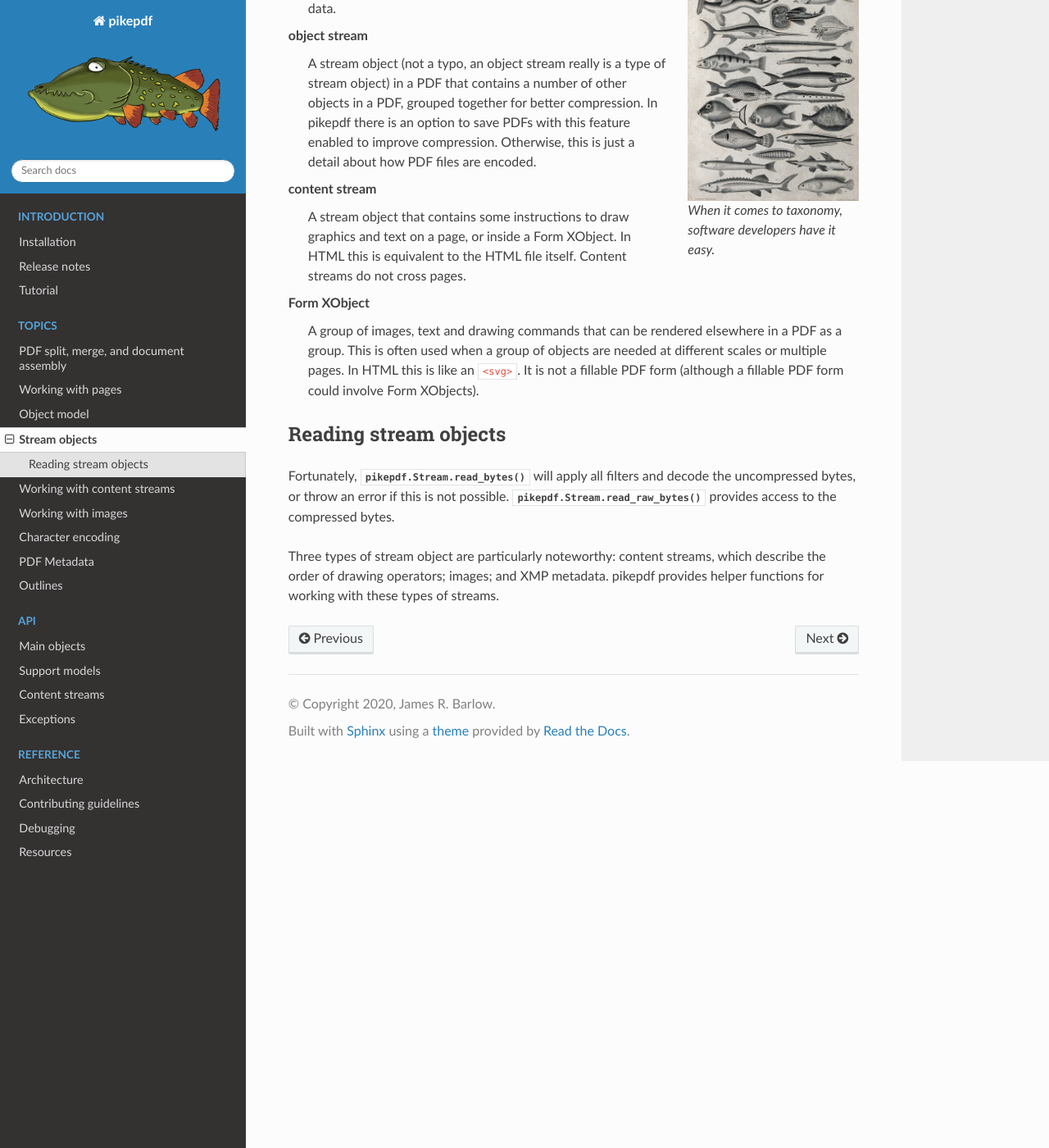
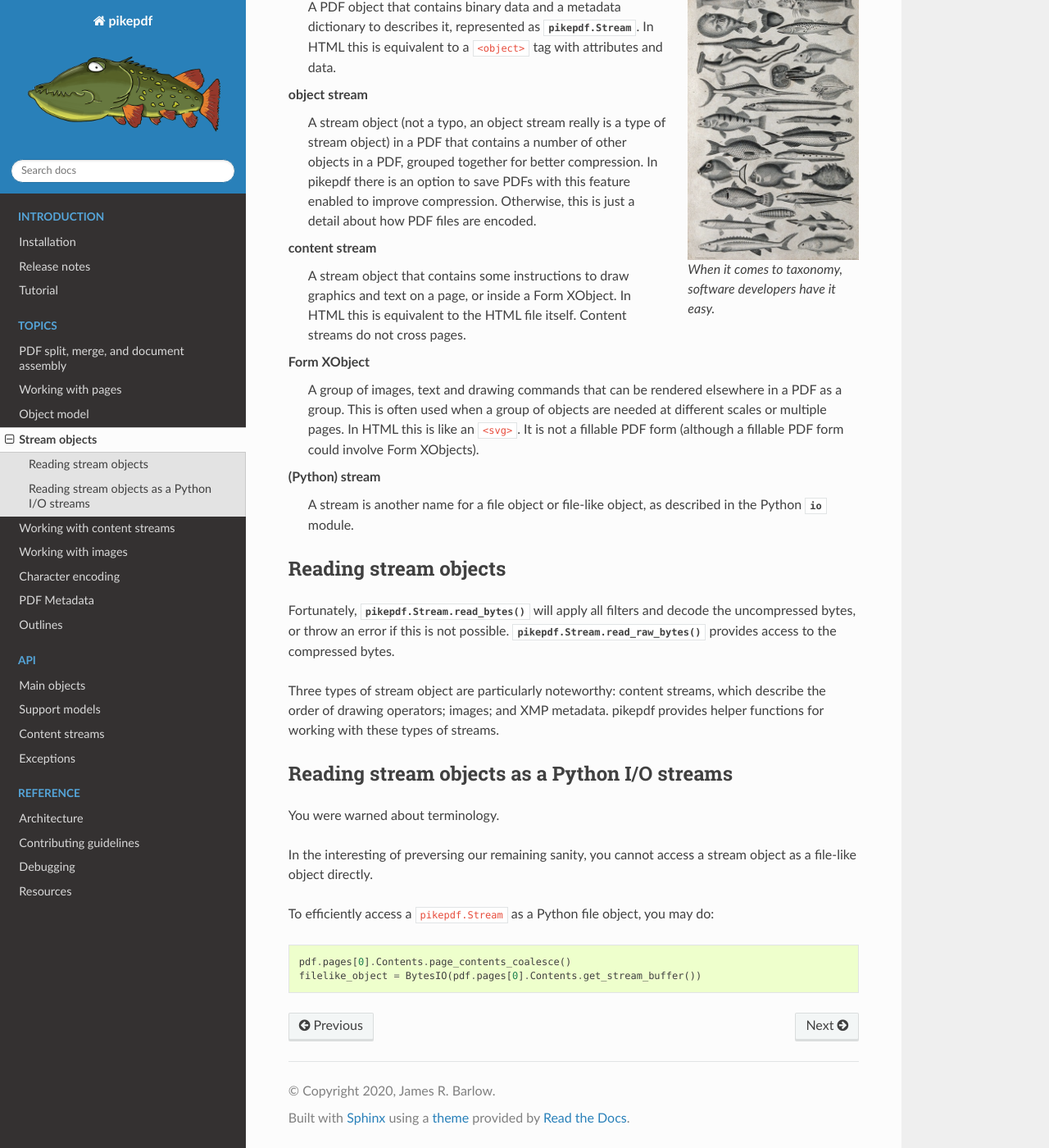
Before and after one commit to pikepdf/pikepdf, a Sphinx documentation site: the page built from docs/topics/streams.rst, in a window 1280 px wide and 1400 px high, scrolled down 507 px. Shown: the whole window at 82% size. Built offline with Sphinx 7.4.7 and the Read the Docs theme 2.0.0, drawn with Linux system fonts in a browser that asks for light colours; the version number could not be read and is left out; some of the changed text lies outside the part shown.

Commit message:
docs: try harder to explain that PDF streams are not Python streams

```diff
--- a/docs/topics/content_streams.rst
+++ b/docs/topics/content_streams.rst
@@ -2,7 +2,8 @@ Working with content streams
 ============================
 
 A content stream is a stream object associated with either a page or a Form
-XObject that describes where and how to draw images, vectors, and text.
+XObject that describes where and how to draw images, vectors, and text. (These
+PDF streams have nothing to do with Python I/O streams.)
 
 Content streams are binary data that can be thought of as a list of operators
 and zero or more operands. Operands are given first, followed by the operator.
--- a/docs/topics/streams.rst
+++ b/docs/topics/streams.rst
@@ -6,6 +6,9 @@ bytes attached. The dictionary is metadata that describes how the stream is
 encoded. PDF can, and regularly does, use a variety of encoding filters. A
 stream can be encoded with one or more filters. Images are a type of stream
 object.
+
+This is not the same type of object as Python's file-like I/O objects, which are
+sometimes called streams.
 
 Most of the interesting content in a PDF (images and content streams) are
 inside stream objects.
@@ -44,6 +47,10 @@ Form XObject
   It is not a fillable PDF form (although a fillable PDF form could involve
   Form XObjects).
 
+(Python) stream
+  A stream is another name for a file object or file-like object, as described
+  in the Python :mod:`io` module.
+
 Reading stream objects
 ----------------------
 
@@ -54,3 +61,18 @@ and decode the uncompressed bytes, or throw an error if this is not possible.
 Three types of stream object are particularly noteworthy: content streams,
 which describe the order of drawing operators; images; and XMP metadata.
 pikepdf provides helper functions for working with these types of streams.
+
+Reading stream objects as a Python I/O streams
+----------------------------------------------
+
+You were warned about terminology.
+
+In the interesting of preversing our remaining sanity, you cannot access a
+stream object as a file-like object directly.
+
+To efficiently access a ``pikepdf.Stream`` as a Python file object, you may do:
+
+.. code-block:: python
+
+  pdf.pages[0].Contents.page_contents_coalesce()
+  filelike_object = BytesIO(pdf.pages[0].Contents.get_stream_buffer())
```
Also changed, not shown: 1 other file.
